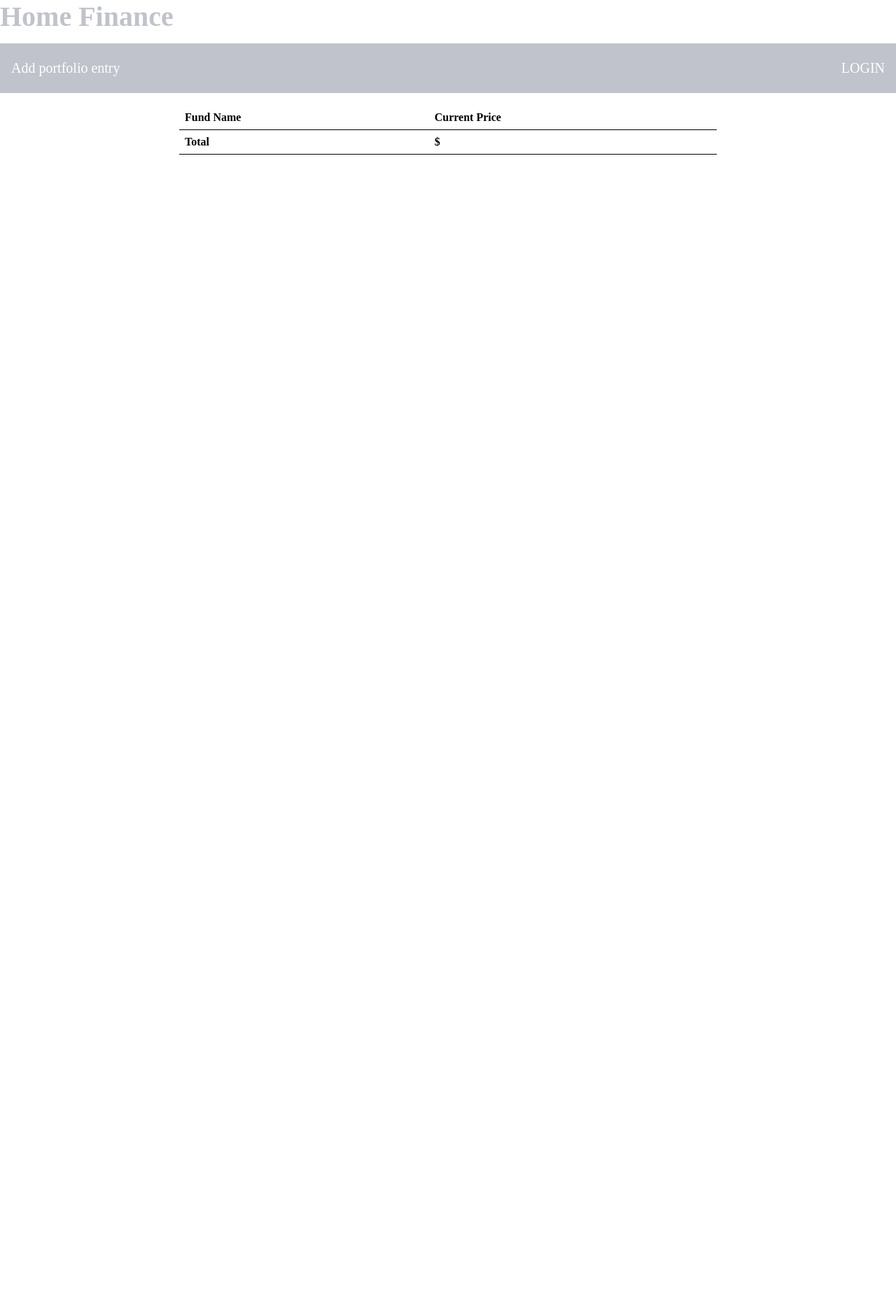
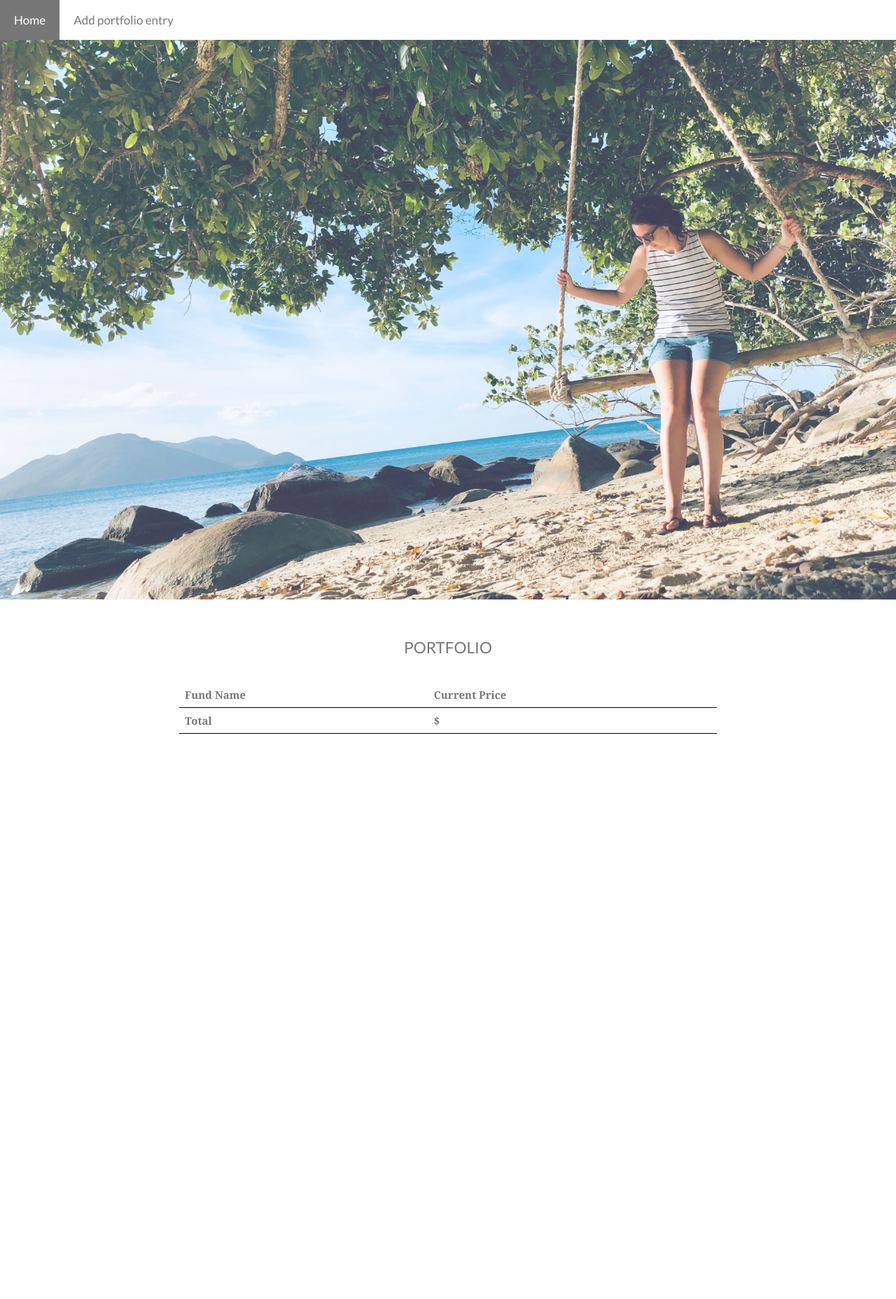
Before and after one commit to saulsebrook/homeFinance, a Django app: template homeFin/portfolio/templates/index.html in a window 1280 px wide. Shown: the whole page at 70% size. Before the commit the page ends 221 px from the top, so only its background shows below. Run offline with Django 4.2, Linux system fonts and the light colour scheme; the template is opened without the code that fills it, so the values that code supplies are empty.

Commit message:
Started adding CSS

```diff
--- a/homeFin/homeFin/static/css/style.css
+++ b/homeFin/homeFin/static/css/style.css
@@ -8,10 +8,13 @@
     margin-left:10px;
     margin-bottom:15px;
 }
-body {
+body, p {
     margin: 0 auto;
     background-position:center;
     background-size: contain;
+    color: #777;
+    font-family: 'Lato';
+    font-size: 15px;
 }
 .menu {
     position: sticky;
@@ -22,13 +25,30 @@ body {
     margin: 0 auto;
     overflow: hidden;
 }
-.menu a {
+.menu{
     float: left;
     color: white;
     text-align: center;
     padding: 14px 16px;
     text-decoration: none;
     font-size: 20px;
+}
+.topnav{
+    background-color: white;
+    overflow: hidden;
+}
+.topnav a {
+    float: left;
+    color:#777;
+    text-align: center;
+    padding: 18px 20px;
+    text-decoration: none;
+    font-size: 17px;
+}
+.topnav a:hover{
+    background-color: #777;
+    color: white;
+
 }
 .menu-log {
     right: auto;
@@ -44,10 +64,31 @@ border-bottom:1px solid black;
 text-align: left;
 padding: 8px;
 }
+
+h3, h2{
+    font-weight: 400;
+}
 .center{
     margin-left: auto;
     margin-right: auto;
     margin-top: auto;
     margin-bottom: auto;
     padding-top: 300px;
+    font-family: Georgia, serif;
 }
+
+.parallax {
+    /* The image used */
+
+    opacity: 0.75;
+    text-align: center;
+
+    /* Set a specific height */
+    min-height: 800px;
+
+    /* Create the parallax scrolling effect */
+    background-attachment: fixed;
+    background-position: center;
+    background-repeat: no-repeat;
+    background-size: cover;
+  }
--- a/homeFin/portfolio/templates/index.html
+++ b/homeFin/portfolio/templates/index.html
@@ -1,4 +1,4 @@
-<!DOCTYPE html>
+<!-- <!DOCTYPE html>
 <html>
 <head>
 
@@ -13,13 +13,13 @@
 
 <body>
 
-    <!-- Header Section -->
+
     <header>
         <div class="head1">Home Finance</div>
         <div class="head2"></div>
     </header>
 
-    <!-- Menu Navigation Bar -->
+
     <div class="menu">
         <a href='add/'>Add portfolio entry</a>
         <a href="#news"></a>
@@ -29,7 +29,7 @@
         </div>
     </div>
 
-    <!-- Body section -->
+
     <div class = "body_sec">
         <section id="Content">
 
@@ -62,7 +62,60 @@
         </section>
     </div>
 
-    <!-- Footer Section -->
+
     <footer></footer>
 </body>
 </html>
+ -->
+
+ <!DOCTYPE html>
+ <html>
+ <head>
+    {% load humanize %}
+    {% load static %}
+
+    <link rel="stylesheet" href="{% static 'css/style.css' %}">
+    <link href='https://fonts.googleapis.com/css?family=Lato' rel='stylesheet'>
+ <meta name="viewport" content="width=device-width, initial-scale=1">
+ <style>
+     .parallax{
+         background-image: url("{% static 'media/IMG_2317.JPG' %}");
+        }
+
+ </style>
+ </head>
+ <body>
+<div class="topnav">
+    <a class="active" href="index/">Home</a>
+    <a href='add/'>Add portfolio entry</a>
+</div>
+
+ <div class="parallax"></div>
+
+ <div style="height:1000px;background-color:rgb(255, 255, 255);color: #777;text-align: center; font-size:15px">
+ <!-- Scroll Up and Down this page to see the parallax scrolling effect.
+ This div is just here to enable scrolling.
+ Tip: Try to remove the background-attachment property to remove the scrolling effect. -->
+ <br><br><h2>PORTFOLIO</h2><br>
+ <table class="center">
+    <tr>
+        <th>Fund Name</th>
+        <th>Current Price</th>
+    </tr>
+    {% for i in holdings.funds %}
+    <tr>
+
+        <td>{{ i.fundName }} </td>
+        <td>${{ i.value|floatformat:"0" }}</td>
+
+    </tr>
+    {% endfor %}
+    <tr>
+        <td><b>Total</b></td>
+        <td><b>${{ totalValue|floatformat:"0" }}</b></td>
+    </tr>
+
+</div>
+
+ </body>
+ </html>
```
Also changed, not shown: homeFin/homeFin/static/media/IMG_2317.JPG (added), 2 other files.
